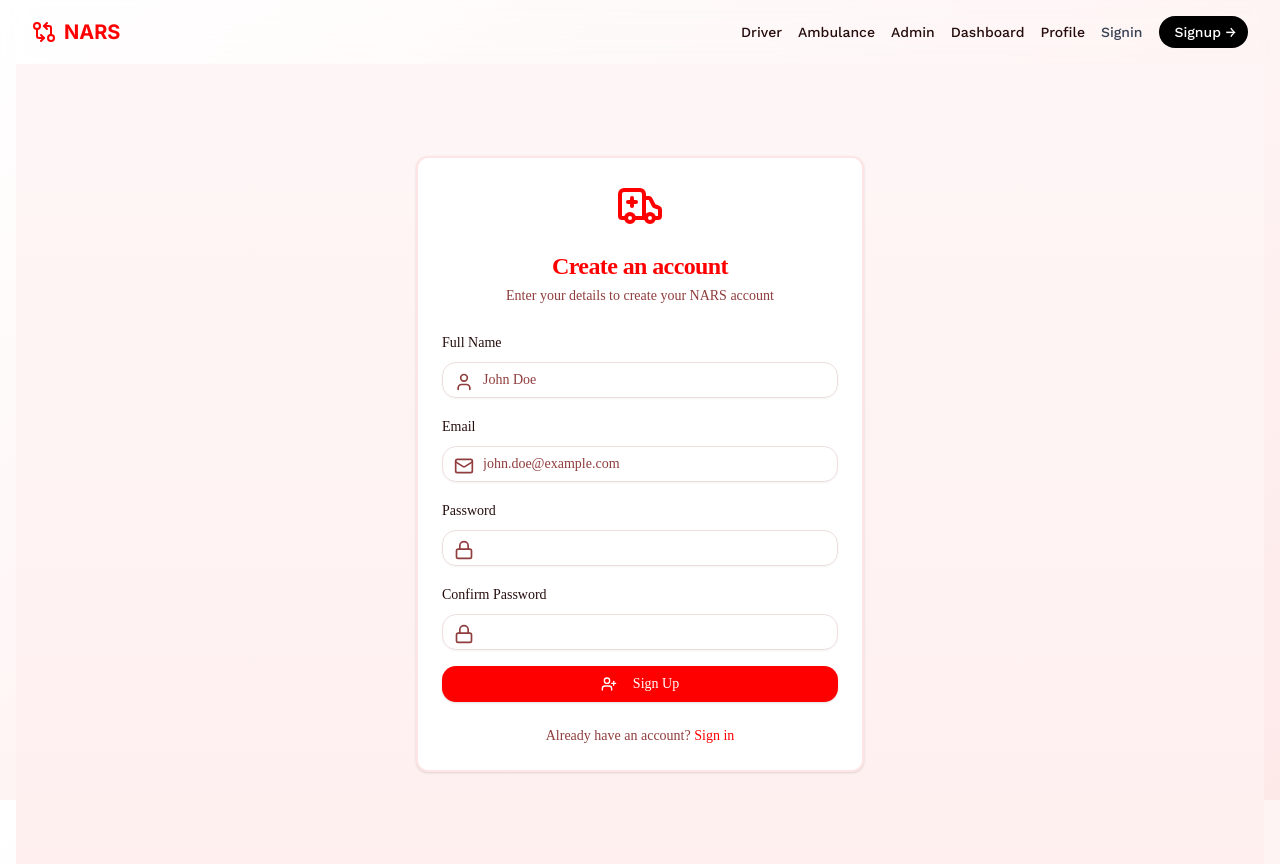
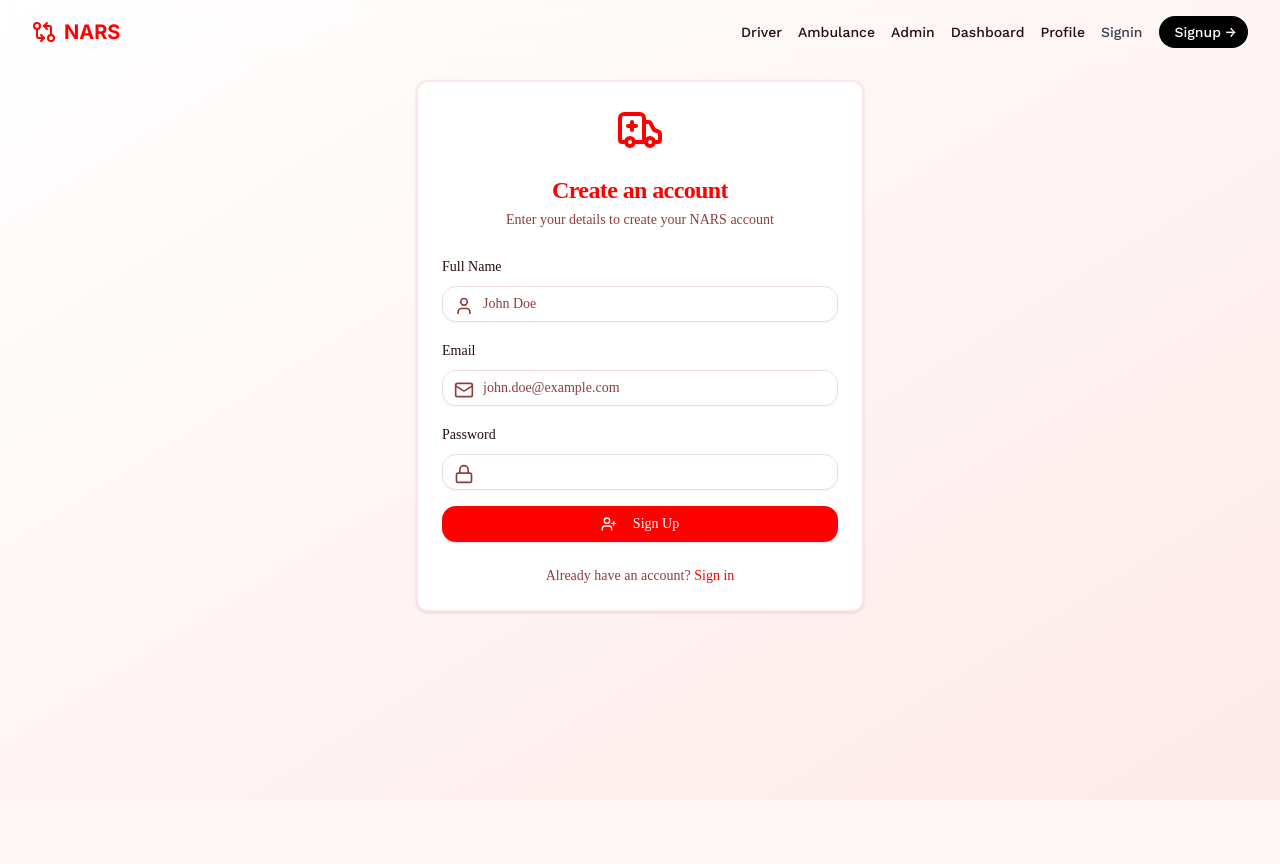
Before and after one commit to haleatus/NARS-FE, a Next.js app: page /signup in a window 1280 px wide. After the commit the page ends 800 px from the top, so only its background shows below. Built offline with nearby package versions, Linux system fonts and the light colour scheme.

Commit message:
update : updated the UI for auth pages

```diff
--- a/src/components/auth/admin-signin-client.tsx
+++ b/src/components/auth/admin-signin-client.tsx
@@ -72,7 +72,7 @@ function SignInForm() {
   };
 
   return (
-    <div className="min-h-screen bg-gradient-to-b from-background to-accent flex items-center justify-center p-4">
+    <div className="flex items-center justify-center p-4">
       <Card className="w-full max-w-md border-2 border-primary/10">
         <CardHeader className="space-y-1">
           <div className="flex items-center justify-center mb-4">
--- a/src/components/auth/admin-signup-client.tsx
+++ b/src/components/auth/admin-signup-client.tsx
@@ -62,7 +62,7 @@ export default function AdminSignUpClient() {
   };
 
   return (
-    <div className="min-h-screen bg-gradient-to-b from-background to-accent flex items-center justify-center p-4">
+    <div className="flex items-center justify-center p-4">
       <Card className="w-full max-w-md border-2 border-primary/10">
         <CardHeader className="space-y-1">
           <div className="flex items-center justify-center mb-4">
--- a/src/components/auth/signin-client.tsx
+++ b/src/components/auth/signin-client.tsx
@@ -28,7 +28,7 @@ export default function SignInClient() {
   };
 
   return (
-    <div className="min-h-screen bg-gradient-to-b from-background to-accent flex items-center justify-center p-4">
+    <div className="flex items-center justify-center p-4">
       <Card className="w-full max-w-md border-2 border-primary/10">
         <CardHeader className="space-y-1">
           <div className="flex items-center justify-center mb-4">
--- a/src/components/auth/signup-client.tsx
+++ b/src/components/auth/signup-client.tsx
@@ -28,7 +28,7 @@ export default function SignUpClient() {
   };
 
   return (
-    <div className="min-h-screen bg-gradient-to-b from-background to-accent flex items-center justify-center p-4">
+    <div className="flex items-center justify-center p-4">
       <Card className="w-full max-w-md border-2 border-primary/10">
         <CardHeader className="space-y-1">
           <div className="flex items-center justify-center mb-4">
@@ -81,18 +81,6 @@ export default function SignUpClient() {
                   <Lock className="absolute left-3 top-2.5 h-5 w-5 text-muted-foreground" />
                 </div>
               </div>
-              <div className="space-y-2">
-                <Label htmlFor="confirm-password">Confirm Password</Label>
-                <div className="relative">
-                  <Input
-                    id="confirm-password"
-                    type="password"
-                    required
-                    className="pl-10"
-                  />
-                  <Lock className="absolute left-3 top-2.5 h-5 w-5 text-muted-foreground" />
-                </div>
-              </div>
               <Button
                 type="submit"
                 className="w-full bg-primary hover:bg-primary/90"
```
